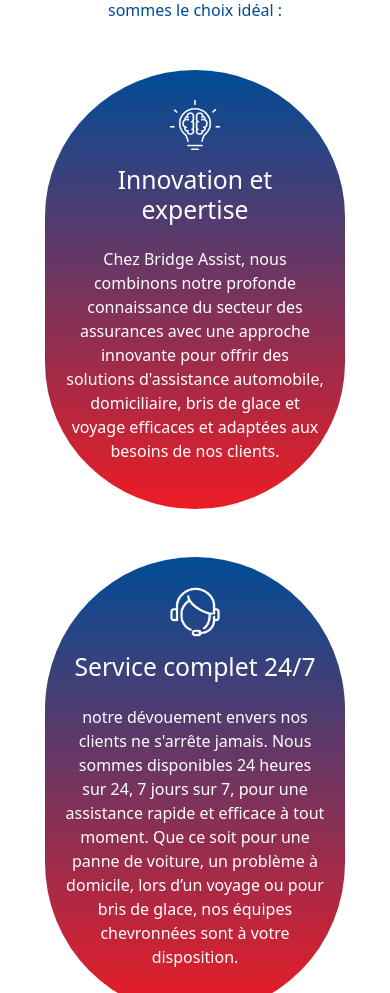
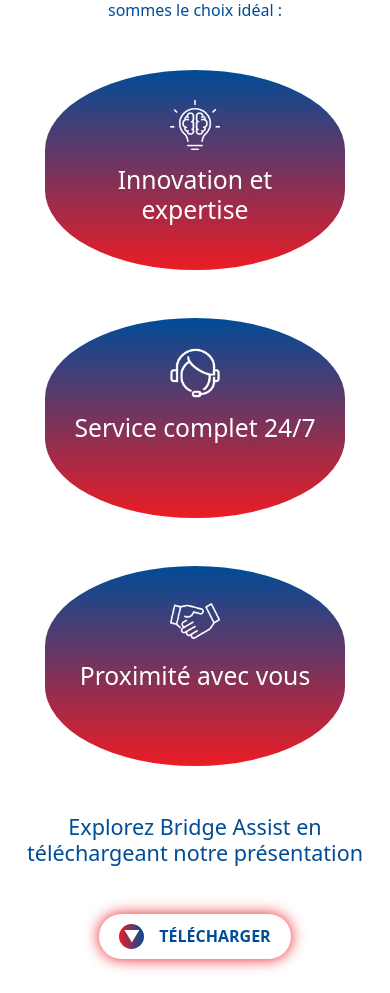
Before and after one commit to WhitelineServicesCompany/BridgeAssist, a Next.js app: page / in a window 390 px wide. Shown: the part 575-1568 px from the top of the page. Built offline with nearby package versions, Linux system fonts and the light colour scheme.

Commit message:
update home

```diff
--- a/components/Footer/Footer.js
+++ b/components/Footer/Footer.js
@@ -93,7 +93,7 @@
                         </a>
                     </div>
                     </div>
-                 <div style={{width:'100%',textAlign:'left'}}>
+                 <div style={{width:'100%',textAlign:'center'}}>
                       {iconeSelectionnee === 'phone' && <p>+213 00 00 00 00</p>}
                     {iconeSelectionnee === 'email' && <p>lorem@ipsum.oi</p>}
                     {iconeSelectionnee === 'address' && <p>Lorem Ipsum dafrin qoda, para esty</p>}
--- a/pages/index.js
+++ b/pages/index.js
@@ -5,6 +5,7 @@
 import Bouton from '@/components/Button/Button'
 import Footer from '@/components/Footer/Footer';
 import Link from 'next/link';
+import React, { useState } from 'react';
 export default function Home() {
   const Benefits = () => {
     const benefitsData = [
@@ -36,13 +37,27 @@
     );
   };
 
-  const BenefitBox = ({ data }) => (
-    <div className={`${style.rounded1} ${style.gradientbox} ${style.contentbox}`}>
-      <Image src={data.image} alt={data.title} width={50} height={50} />
-      <h2>{data.title}</h2>
-      <p>{data.description}</p>
-    </div>
-  );
+  const BenefitBox = ({ data }) => {
+    const [isDescriptionVisible, setDescriptionVisibility] = useState(false);
+
+    const handleToggleDescription = () => {
+      setDescriptionVisibility(prevVisibility => !prevVisibility);
+    };
+
+    return (
+      <div
+      className={`${style.rounded1} ${style.gradientbox} ${style.contentbox} ${!isDescriptionVisible ? "description-arrondi" : ""}`}
+        onClick={handleToggleDescription}
+      >
+        <Image src={data.image} alt={data.title} width={50} height={50} />
+        <h2>{data.title}</h2>
+        <p className={!isDescriptionVisible ? "description-hidden" : ""}>
+          {data.description}
+        </p>
+      </div>
+    );
+  };
+
   const productsData = [
     {
       href: "/Produits/B-Auto",
--- a/styles/Home.module.css
+++ b/styles/Home.module.css
@@ -10,10 +10,11 @@
 }
 
 .rounded1 {
-    border-bottom-left-radius: 60% 40%;
-    border-bottom-right-radius: 60% 40%;
-    border-top-left-radius: 60% 40%;
-    border-top-right-radius: 60% 40%;
+    min-height: 200px;
+    border-bottom-left-radius: 70% 40%;
+    border-bottom-right-radius: 70% 40%;
+    border-top-left-radius: 70% 40%;
+    border-top-right-radius: 70% 40%;
 }
 
 .contentbox {
@@ -104,7 +105,7 @@
 /* Media Queries */
 @media screen and (max-width: 767px) {
     .para {
-        display: none;
+        display: none !important;
     }
 
     .Hovcontimg h1 {
--- a/styles/globals.css
+++ b/styles/globals.css
@@ -140,3 +140,14 @@
   margin: 0 !important;
   padding: 0 !important;
 }
+@media (max-width: 768px) {
+  .description-hidden {
+      display: none;
+  }
+  .description-arrondi{
+    border-bottom-left-radius: 50% 40% !important;
+    border-bottom-right-radius: 50% 40% !important;
+    border-top-left-radius: 50% 40% !important;
+    border-top-right-radius: 50% 40% !important;
+  }
+}
```
